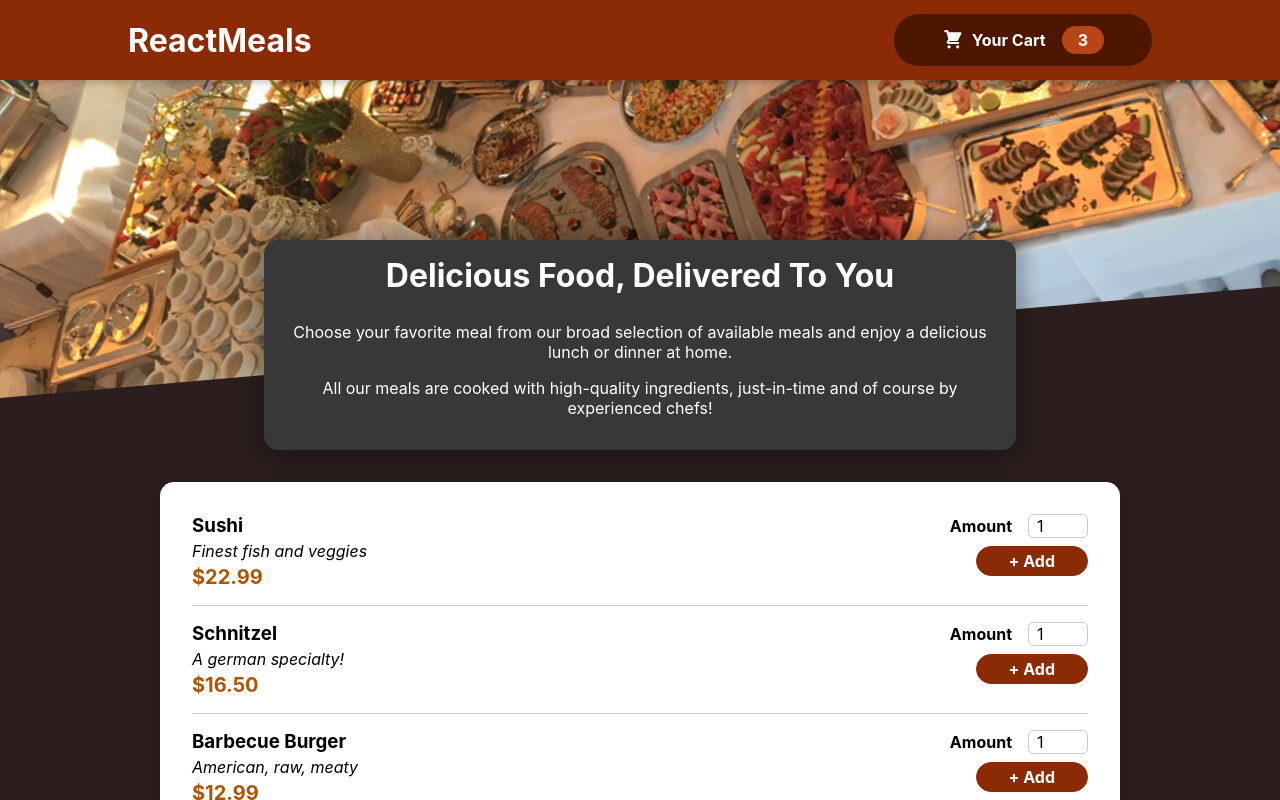
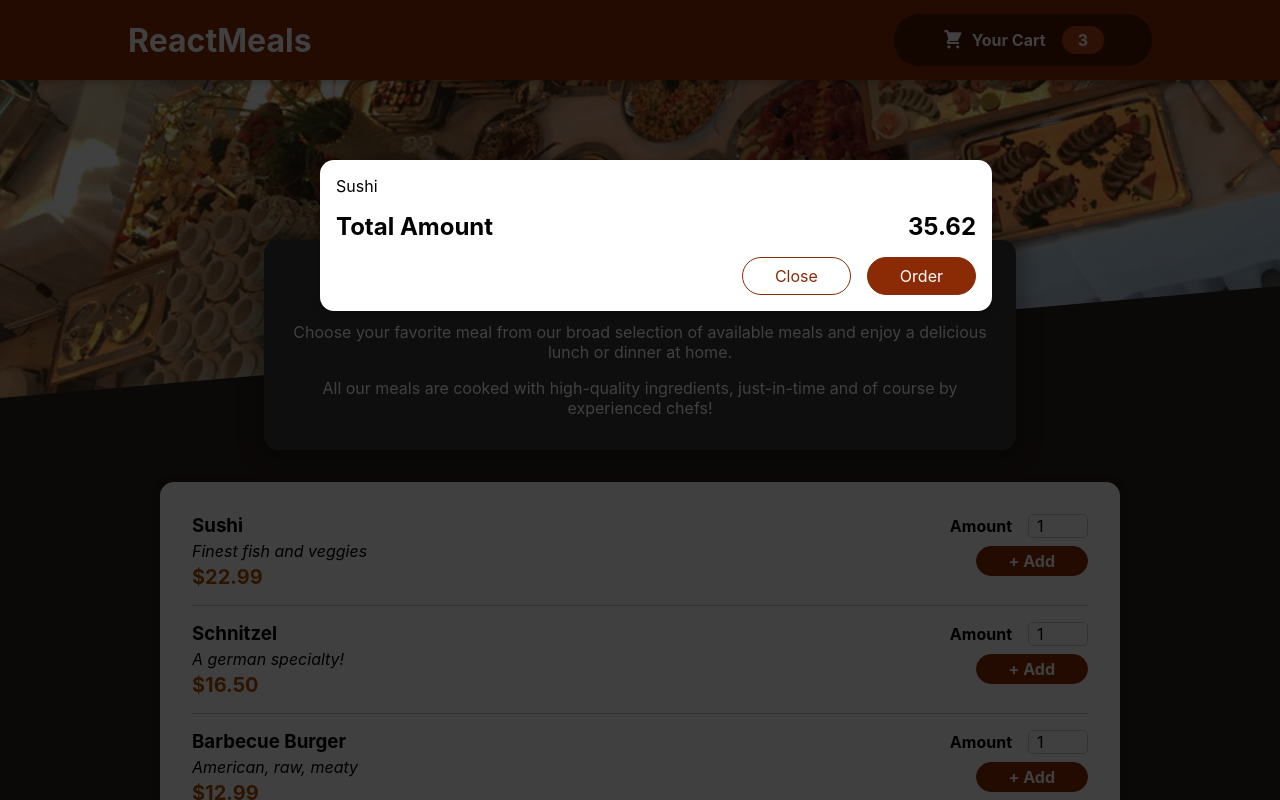
Before and after one commit to AbinMuds/Food-Order-React-App, a React (Create React App) app in the folder food-order/: page / in a window 1280 px wide. Shown: the top 800 px of the page. Built offline with nearby package versions, Linux system fonts and the light colour scheme.

Commit message:
adds Modal component and its css moudle styling

```diff
--- a/food-order/public/index.html
+++ b/food-order/public/index.html
@@ -28,6 +28,7 @@
   </head>
   <body>
     <noscript>You need to enable JavaScript to run this app.</noscript>
+    <div id="overlay"></div>
     <div id="root"></div>
     <!--
       This HTML file is a template.
--- a/food-order/src/App.js
+++ b/food-order/src/App.js
@@ -1,10 +1,12 @@
 import React, {Fragment} from "react";
 import Header from "./components/Layout/Header";
 import Meals from "./components/Meals/Meals";
+import Cart from './components/Cart/Cart';
 
 function App() {
   return (
     <Fragment>
+      <Cart />
       <Header/>
       <main>
         <Meals />
--- /dev/null
+++ b/food-order/src/components/Cart/Cart.js
@@ -0,0 +1,23 @@
+import MealItem from '../Meals/MealItem/MealItem';
+import classes from './Cart.module.css';
+import Modal from '../UI/Modal';
+
+const Cart = props => {
+    const cartitems =  <ul className={classes['cart-items']}>{[{id:'c1', name: 'Sushi', amount: 2, price: 12.99},].map(item => <li>
+        {item.name}</li>)}</ul>;
+    return (
+        <Modal>
+            {cartitems}
+            <div className={classes.total}>
+                <span>Total Amount</span>
+                <span>35.62</span>
+            </div>
+            <div className={classes.actions}>
+                <button className={classes['button--alt']}>Close</button>
+                <button className={classes.button}>Order</button>
+            </div>
+        </Modal>
+    )
+};
+
+export default Cart;
--- /dev/null
+++ b/food-order/src/components/Cart/Cart.module.css
@@ -0,0 +1,46 @@
+.cart-items {
+    list-style: none;
+    margin: 0;
+    padding: 0;
+    max-height: 20rem;
+    overflow: auto;
+  }
+
+  .total {
+    display: flex;
+    justify-content: space-between;
+    align-items: center;
+    font-weight: bold;
+    font-size: 1.5rem;
+    margin: 1rem 0;
+  }
+
+  .actions {
+    text-align: right;
+  }
+
+  .actions button {
+    font: inherit;
+    cursor: pointer;
+    background-color: transparent;
+    border: 1px solid #8a2b06;
+    padding: 0.5rem 2rem;
+    border-radius: 25px;
+    margin-left: 1rem;
+  }
+
+  .actions button:hover,
+  .actions button:active {
+    background-color: #5a1a01;
+    border-color: #5a1a01;
+    color: white;
+  }
+
+  .actions .button--alt {
+    color: #8a2b06;
+  }
+
+  .actions .button {
+    background-color: #8a2b06;
+    color: white;
+  }
--- /dev/null
+++ b/food-order/src/components/UI/Modal.js
@@ -0,0 +1,28 @@
+import React, { Fragment } from 'react';
+import ReactDOM from 'react-dom';
+import classes from './Modal.module.css';
+
+const Backdrop = props => {
+    return <div className={classes.backdrop}></div>
+};
+
+const ModalOverlay = props => {
+    return (
+        <div className={classes.modal}>
+            <div className={classes.content}>{props.children}</div>
+        </div>
+    )
+};
+
+const portalElement = document.getElementById('overlay');
+
+const Modal = (props) => {
+  return (
+      <Fragment>
+          {ReactDOM.createPortal(<Backdrop />, portalElement)}
+          {ReactDOM.createPortal(<ModalOverlay>{props.children}</ModalOverlay>, portalElement)}
+      </Fragment>
+  )
+};
+
+export default Modal;
--- /dev/null
+++ b/food-order/src/components/UI/Modal.module.css
@@ -0,0 +1,40 @@
+.backdrop {
+    position: fixed;
+    top: 0;
+    left: 0;
+    width: 100%;
+    height: 100vh;
+    z-index: 20;
+    background-color: rgba(0, 0, 0, 0.75);
+  }
+
+  .modal {
+    position: fixed;
+    top: 20vh;
+    left: 5%;
+    width: 90%;
+    background-color: white;
+    padding: 1rem;
+    border-radius: 14px;
+    box-shadow: 0 2px 8px rgba(0, 0, 0, 0.25);
+    z-index: 30;
+    animation: slide-down 300ms ease-out forwards;
+  }
+
+  @media (min-width: 768px) {
+    .modal {
+      width: 40rem;
+      left: calc(50% - 20rem);
+    }
+  }
+
+  @keyframes slide-down {
+    from {
+      opacity: 0;
+      transform: translateY(-3rem);
+    }
+    to {
+      opacity: 1;
+      transform: translateY(0);
+    }
+  }
```
